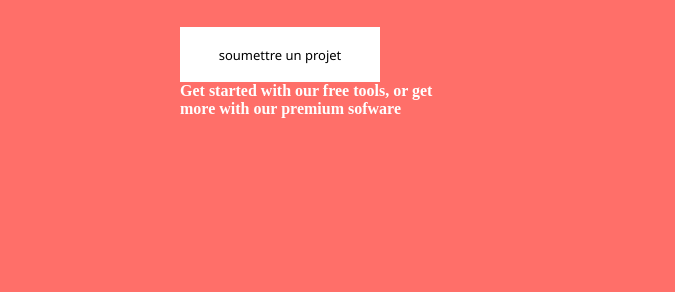
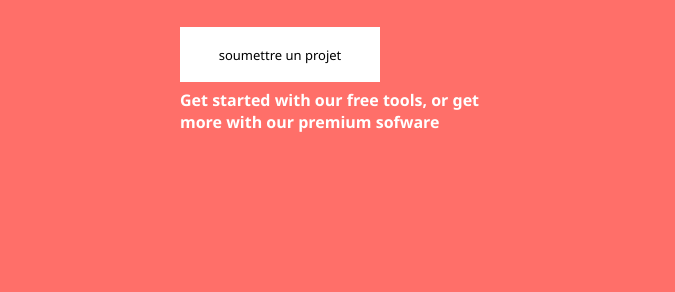
Before and after one commit to filsmatand/luna-dev, a plain HTML site: page Luna-site-master/index.html in a window 1280 px wide. Shown: the part 281-573 px from the top of the page, 0-675 px from the left. Drawn offline with Linux system fonts and the light colour scheme.

Commit message:
Update index.html

```diff
--- a/Luna-site-master/index.html
+++ b/Luna-site-master/index.html
@@ -32,7 +32,7 @@
               <div class="boutton">
                   <input type="submit" value="soumettre un projet" id="btn">
               </div>
-              <h4 class="para">Get started with our free tools, or get <br> more with our premium sofware </h4>
+              <h4 class="para3">Get started with our free tools, or get <br> more with our premium sofware </h4>
           </div>
       </div>
       <div class="conatainer-image">
```
